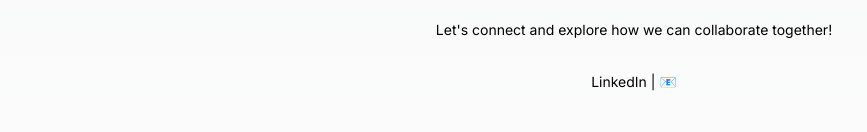
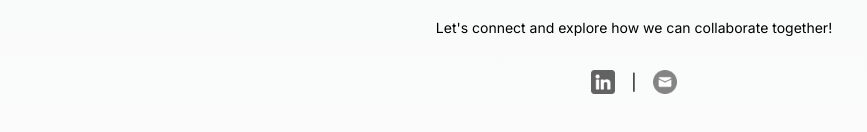
Before and after one commit to iveyner95/website, a Next.js app: page / in a window 1280 px wide. Shown: the part 2396-2528 px from the top of the page, without its empty margins (6-873 px from the left). Built offline with nearby package versions, Linux system fonts and the light colour scheme.

Commit message:
refactor: small icon components from links

```diff
--- /dev/null
+++ b/app/components/ImageIcon.tsx
@@ -0,0 +1,26 @@
+import Image from "next/image";
+import React from "react";
+
+interface ImageIconProps {
+  src: string;
+  alt: string;
+  onMouseEnter: React.MouseEventHandler<HTMLImageElement>
+  onMouseLeave: React.MouseEventHandler<HTMLImageElement>
+}
+
+export const ImageIcon = ({
+  src,
+  alt,
+  onMouseEnter,
+  onMouseLeave,
+}: ImageIconProps) => {
+  return (
+    <Image
+      src={src}
+      alt={alt}
+      width={24}
+      height={24}
+      onMouseEnter={onMouseEnter}
+      onMouseLeave={onMouseLeave} />
+  )
+}
--- a/app/components/contact-section/ContactSectionHeader.tsx
+++ b/app/components/contact-section/ContactSectionHeader.tsx
@@ -1,4 +1,6 @@
-import React from 'react';
+"use client"
+import { EmailIcon } from './EmailIcon';
+import { LinkedInIcon } from './LinkedInIcon';
 
 export const ContactSectionHeader = () => {
   return (
@@ -14,9 +16,10 @@ export const ContactSectionHeader = () => {
         </p>
       </div>
       <div className='my-8'>
-        {/* TODO use icons instead of these two */}
-        <p className="dark:text-neutral-200 max-w-lg mx-auto my-2 text-sm text-center relative z-10">
-          <a href='https://www.linkedin.com/in/igorveyner/' target="_blank">LinkedIn</a> | <a href="mailto: igorveyner95@gmail.com">📧</a>
+        <p className="dark:text-neutral-200 max-w-lg mx-auto my-2 flex justify-center relative z-10">
+          <LinkedInIcon />
+          |
+          <EmailIcon />
         </p>
       </div>
     </div>
--- /dev/null
+++ b/app/components/contact-section/EmailIcon.tsx
@@ -0,0 +1,21 @@
+import { ImageIcon } from '../ImageIcon';
+import { useGrayscaleIconState } from "./useGrayscaleIconState";
+
+export const EmailIcon = () => {
+  const {
+    filter,
+    turnFilterOn,
+    turnFilterOff
+  } = useGrayscaleIconState();
+
+  return (
+    <a href="mailto:igorveyner95@gmail.com" className="px-4" style={{ filter }}>
+      <ImageIcon
+        src="/mail.png"
+        alt="email"
+        onMouseEnter={turnFilterOff}
+        onMouseLeave={turnFilterOn}
+      />
+    </a>
+  )
+}
--- /dev/null
+++ b/app/components/contact-section/LinkedInIcon.tsx
@@ -0,0 +1,21 @@
+import { ImageIcon } from '../ImageIcon';
+import { useGrayscaleIconState } from "./useGrayscaleIconState";
+
+export const LinkedInIcon = () => {
+  const {
+    filter,
+    turnFilterOn,
+    turnFilterOff
+  } = useGrayscaleIconState();
+
+  return (
+    <a href='https://www.linkedin.com/in/igorveyner/' target="_blank" className="px-4" style={{ filter }} >
+      <ImageIcon
+        src="/linkedin.png"
+        alt="LinkedIn"
+        onMouseEnter={turnFilterOff}
+        onMouseLeave={turnFilterOn}
+      />
+    </a>
+  )
+}
--- /dev/null
+++ b/app/components/contact-section/useGrayscaleIconState.tsx
@@ -0,0 +1,14 @@
+import { useHoverFilterState } from "../../hooks/useHoverFilterState"
+
+const FILTER_ON = 'grayscale(1)'
+const FILTER_OFF = 'grayscale(0)'
+
+export const useGrayscaleIconState = () => {
+  const { filter, turnFilterOn, turnFilterOff } = useHoverFilterState(FILTER_ON, FILTER_ON, FILTER_OFF)
+
+  return {
+    filter,
+    turnFilterOn,
+    turnFilterOff
+  }
+}
--- a/app/components/hero-parallax/PreviewCard.tsx
+++ b/app/components/hero-parallax/PreviewCard.tsx
@@ -1,21 +1,23 @@
 
+import { useHoverFilterState } from '@/app/hooks/useHoverFilterState';
 import {
   MotionValue,
   motion
 } from "framer-motion";
 import Image from "next/image";
 import Link from "next/link";
-import { useState } from "react";
 import { Preview } from "../../types";
+
+interface PreviewCardProps {
+  preview: Preview
+  translate: MotionValue<number>;
+}
 
 export const PreviewCard = ({
   preview,
   translate,
-}: {
-  preview: Preview
-  translate: MotionValue<number>;
-}) => {
-  const { filter, turnFilterOn, turnFilterOff } = useHoverState();
+}: PreviewCardProps) => {
+  const { filter, turnFilterOn, turnFilterOff } = useBrightnessHoverState();
 
   return (
     <motion.div
@@ -52,19 +54,11 @@ export const PreviewCard = ({
   );
 };
 
-const useHoverState = () => {
-  const FILTER_ON = 'blur(3px)'
-  const FILTER_OFF = 'blur(0px)'
+const useBrightnessHoverState = () => {
+  const FILTER_ON = 'brightness(0.75)'
+  const FILTER_OFF = 'brightness(1)'
 
-  const [filter, setFilter] = useState(FILTER_ON)
-
-  const turnFilterOn = () => {
-    setFilter(FILTER_ON)
-  }
-
-  const turnFilterOff = () => {
-    setFilter(FILTER_OFF)
-  }
+  const { filter, turnFilterOn, turnFilterOff } = useHoverFilterState(FILTER_ON, FILTER_ON, FILTER_OFF)
 
   return {
     filter,
--- /dev/null
+++ b/app/hooks/useHoverFilterState.tsx
@@ -0,0 +1,19 @@
+import { useState } from "react"
+
+export const useHoverFilterState = (defaultState: string, onState: string, offState: string) => {
+  const [filter, setFilter] = useState(defaultState)
+
+  const turnFilterOn = () => {
+    setFilter(onState)
+  }
+
+  const turnFilterOff = () => {
+    setFilter(offState)
+  }
+
+  return {
+    filter,
+    turnFilterOn,
+    turnFilterOff
+  }
+}
```
Also changed, not shown: public/linkedin.png (added), public/mail.png (added).
